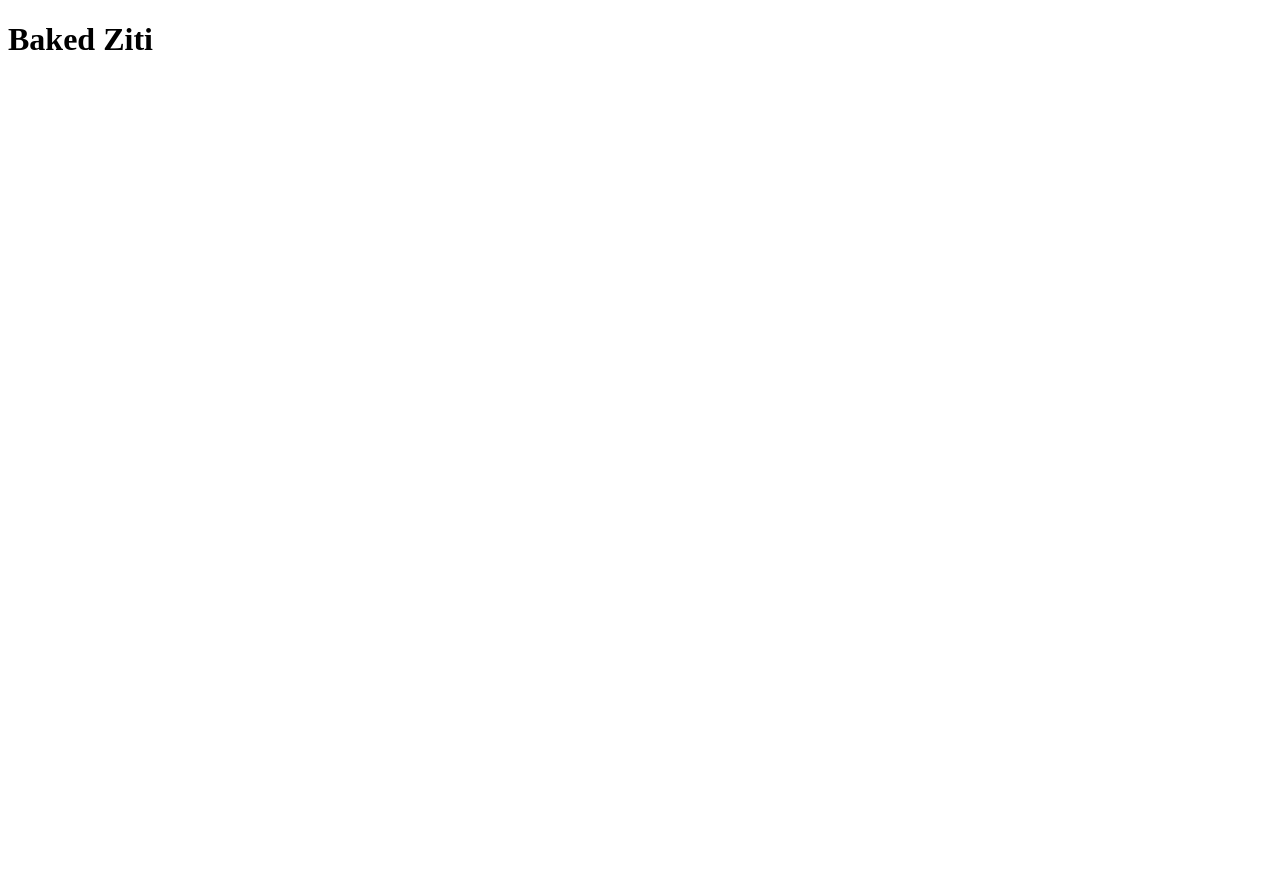
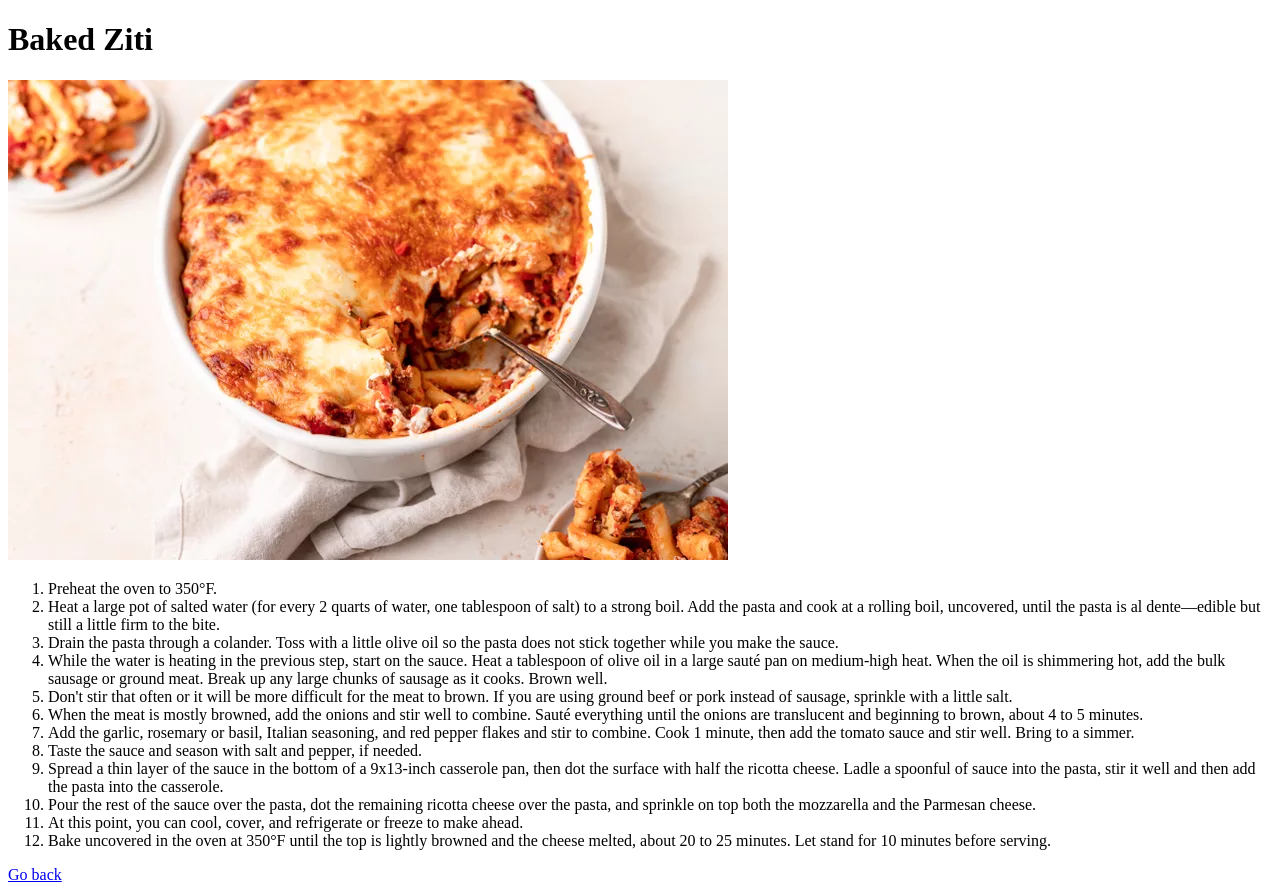
Before and after one commit to changothy/odin-recipes, a plain HTML site: page recipes/baked-ziti.html in a window 1280 px wide. Before the commit the page ends 800 px from the top, so only its background shows below. Drawn offline with Linux system fonts and the light colour scheme.

Commit message:
Update recipe files with content
Add steps for each recipe. Add image reference for each recipe.
Add a "Go Back" link to each file that points back to the index.

```diff
--- a/recipes/baked-ziti.html
+++ b/recipes/baked-ziti.html
@@ -8,5 +8,24 @@
 </head>
 <body>
     <h1>Baked Ziti</h1>
+
+    <img src="./images/baked-ziti.webp" alt="Baked ziti in a casserole dish">
+
+    <ol>
+        <li>Preheat the oven to 350°F.</li>
+        <li>Heat a large pot of salted water (for every 2 quarts of water, one tablespoon of salt) to a strong boil. Add the pasta and cook at a rolling boil, uncovered, until the pasta is al dente—edible but still a little firm to the bite.</li>
+        <li>Drain the pasta through a colander. Toss with a little olive oil so the pasta does not stick together while you make the sauce.</li>
+        <li>While the water is heating in the previous step, start on the sauce. Heat a tablespoon of olive oil in a large sauté pan on medium-high heat. When the oil is shimmering hot, add the bulk sausage or ground meat. Break up any large chunks of sausage as it cooks. Brown well.</li>
+        <li>Don't stir that often or it will be more difficult for the meat to brown. If you are using ground beef or pork instead of sausage, sprinkle with a little salt.</li>
+        <li>When the meat is mostly browned, add the onions and stir well to combine. Sauté everything until the onions are translucent and beginning to brown, about 4 to 5 minutes.</li>
+        <li>Add the garlic, rosemary or basil, Italian seasoning, and red pepper flakes and stir to combine. Cook 1 minute, then add the tomato sauce and stir well. Bring to a simmer.</li>
+        <li>Taste the sauce and season with salt and pepper, if needed.</li>
+        <li>Spread a thin layer of the sauce in the bottom of a 9x13-inch casserole pan, then dot the surface with half the ricotta cheese. Ladle a spoonful of sauce into the pasta, stir it well and then add the pasta into the casserole.</li>
+        <li>Pour the rest of the sauce over the pasta, dot the remaining ricotta cheese over the pasta, and sprinkle on top both the mozzarella and the Parmesan cheese.</li>
+        <li>At this point, you can cool, cover, and refrigerate or freeze to make ahead.</li>
+        <li>Bake uncovered in the oven at 350°F until the top is lightly browned and the cheese melted, about 20 to 25 minutes. Let stand for 10 minutes before serving.</li>
+    </ol>
+
+    <a href="../index.html">Go back</a>
 </body>
 </html>
```
Also changed, not shown: recipes/lasagna.html (+10 -0 lines), recipes/osso-bucco.html (+14 -0 lines).
